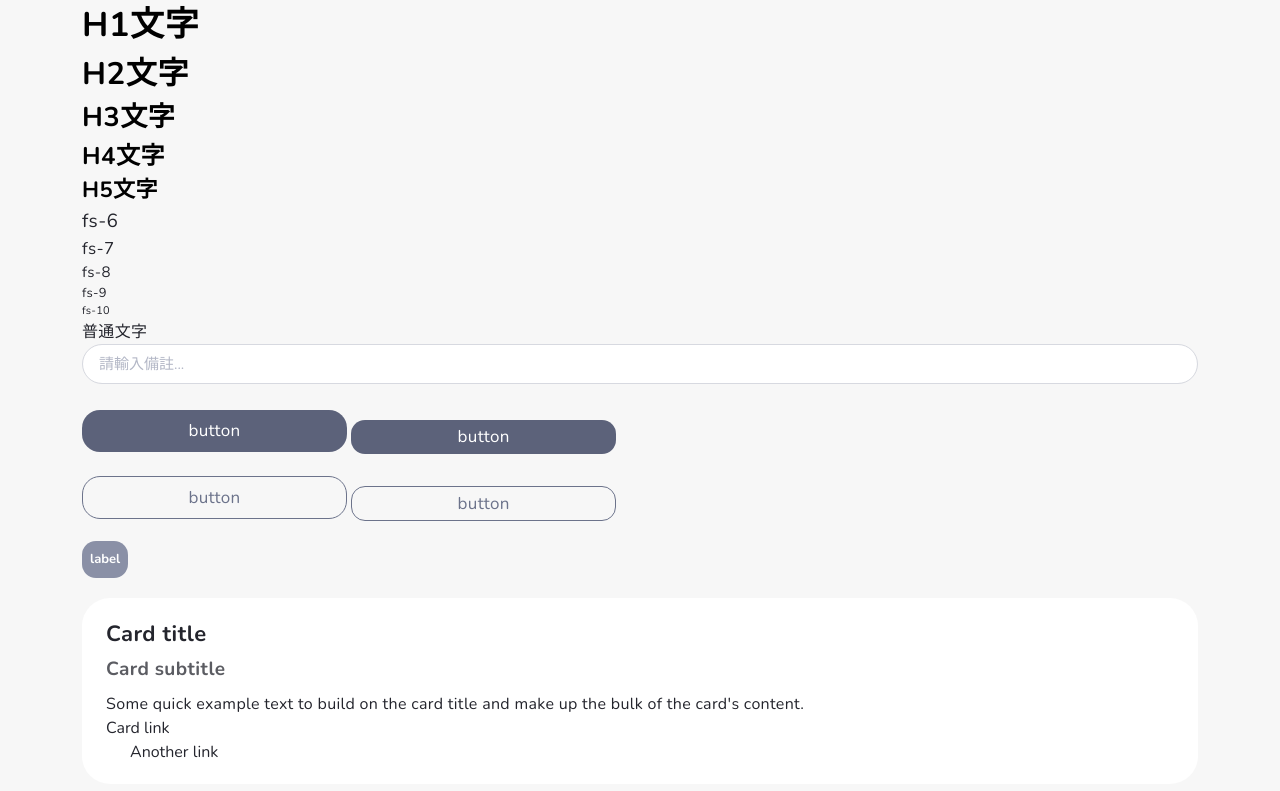
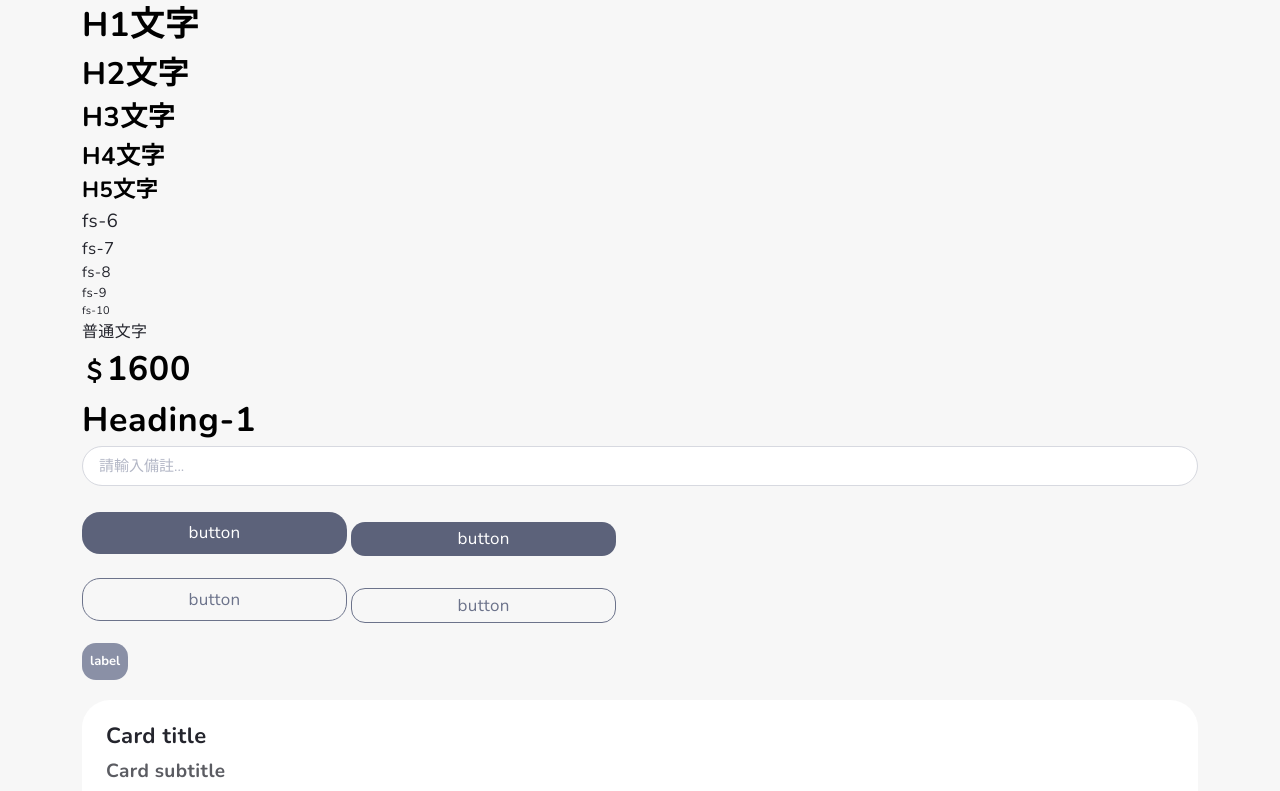
Before and after one commit to annnnangan/aapd_test_anna, a website built with Vite: page pages/test.html in a window 1280 px wide. Shown: the top 791 px of the page. Built offline with nearby package versions, Linux system fonts and the light colour scheme; a web font is replaced by a local one.

Commit message:
font-Nunito update

```diff
--- a/assets/scss/base/_font.scss
+++ b/assets/scss/base/_font.scss
@@ -13,6 +13,12 @@ i {
   line-height: 1;
 }
 
+.font-Nunito {
+  font-family: "Nunito", "Gensen", -apple-system, BlinkMacSystemFont, "Segoe UI", "Microsoft JhengHei", Roboto, "Helvetica Neue", Arial, sans-serif;
+  font-optical-sizing: auto;
+  font-style: normal;
+}
+
 @font-face {
   font-family: 'Gensen';
   src: url('../fonts/GenSenRounded2TW-R.otf') format('woff2');
--- a/pages/test.html
+++ b/pages/test.html
@@ -19,6 +19,8 @@
       <p class="fs-9">fs-9</p>
       <p class="fs-10">fs-10</p>
       <p>普通文字</p>
+      <h1 class="font-Nunito"><span class="fs-4 fw-bolder">＄</span>1600</h1>
+      <h1 class="font-Nunito">Heading-1</h1>
       <input
         type="text"
         class="form-control"
```
Also changed, not shown: README.md (deleted).
